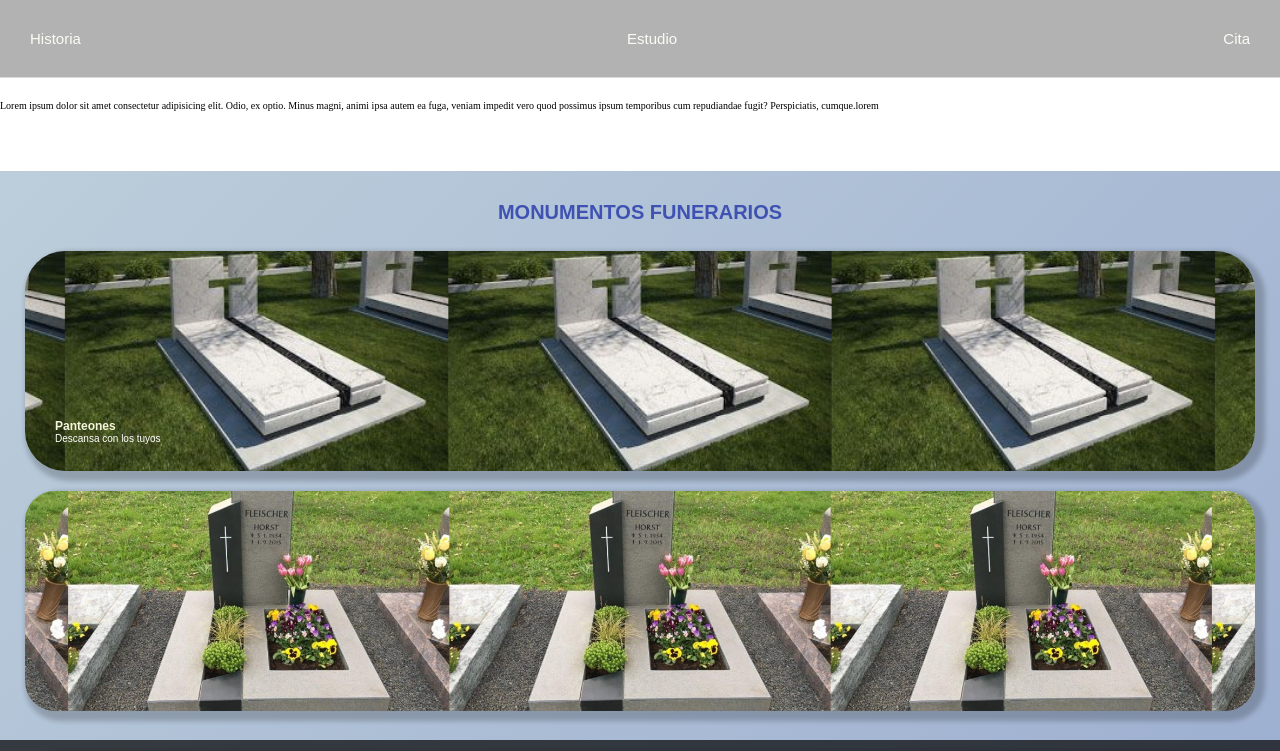
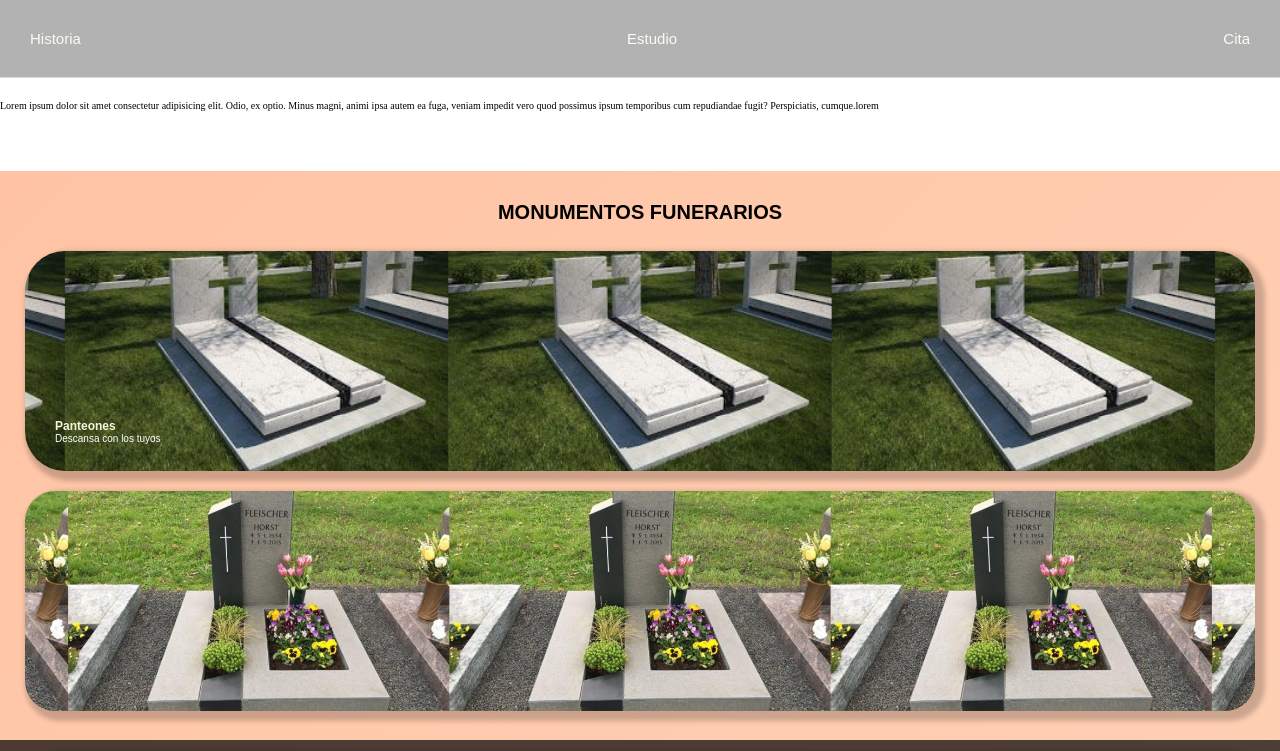
Before and after one commit to LuciaLacort/own-project-adalab, a website built with Vite: page src/studio.html in a window 1280 px wide. Shown: the top 751 px of the page. Built offline with nearby package versions, Linux system fonts and the light colour scheme; grey boxes are pictures that could not be loaded.

Commit message:
paleta colores estudio

```diff
--- a/src/scss/layout/_studio-content.scss
+++ b/src/scss/layout/_studio-content.scss
@@ -49,7 +49,7 @@
    position: relative;
    z-index: 200;
    padding: 3rem;
-   color:#3f51b1;
+   color: black;
    font-weight: 600;
 
  }
@@ -63,19 +63,23 @@
     padding-top: 8rem;
     position:absolute;
     background: linear-gradient(
-    -45deg,
-    #3f51b1 0%,       /* Azul medio */
-    #5468b8 13%,      /* Azul */
-    #6a7dbf 25%,      /* Azul */
-    #7f92c6 38%,      /* Azul */
-    #95a7cd 50%,      /* Azul */
-    #abbdd5 62%,      /* Azul claro */
-    #c1d2dc 75%,      /* Azul claro */
-    #d7e7e3 87%,      /* Azul claro */
-    #edfcf0 100%      /* Azul pastel */
-);
+      -45deg,
+      #ffe0cc 0%,       /* Melocotón pastel claro */
+      #ffd9c2 13%,      /* Melocotón pastel claro */
+      #ffd1b6 25%,      /* Melocotón pastel claro */
+      #ffc9ab 38%,      /* Melocotón pastel claro */
+      #ffc0a0 50%,      /* Melocotón pastel claro */
+      #f2e7ca 62%,      /* Beige */
+      #f4e8d1 75%,      /* Beige */
+      #f7ecd6 87%,      /* Beige */
+      #faf3e2 100%      /* Beige */
+  );
 
-    animation: animate 6s ease-in-out infinite;
+
+
+
+
+    animation: animate 9s ease-in-out infinite;
     background-size: 400% 400%;
     padding-bottom: 8rem;
 
```
